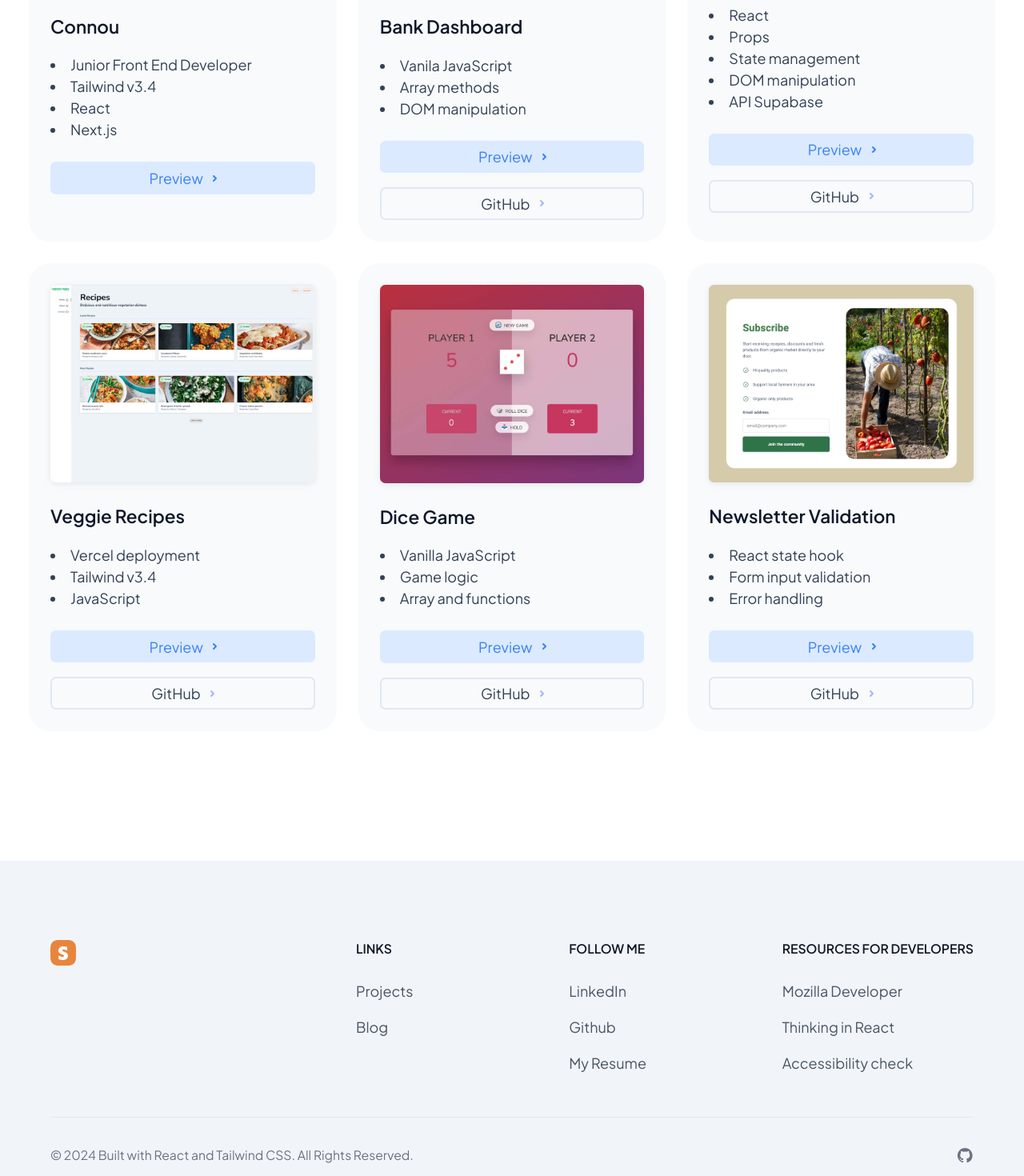
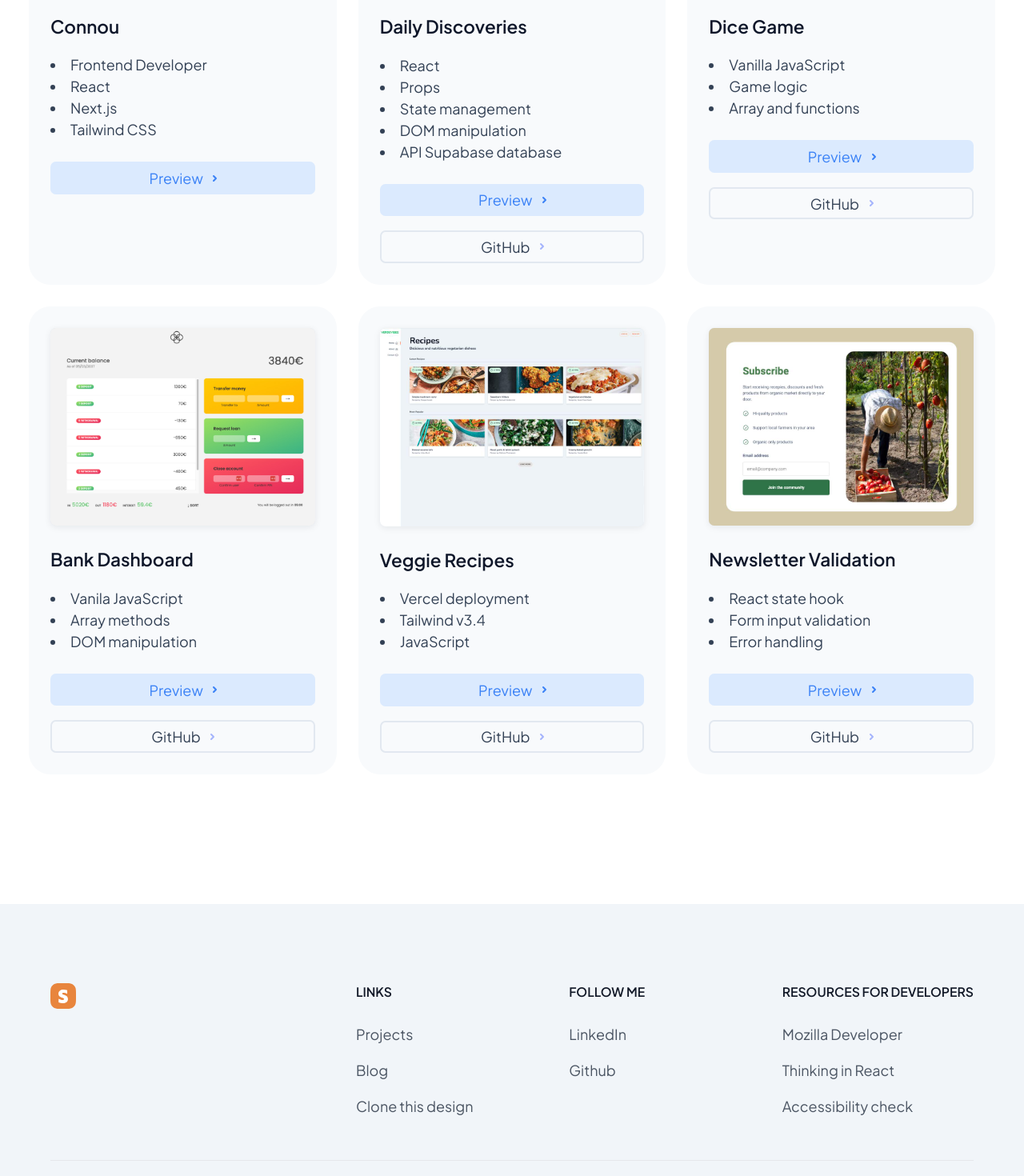
Before and after one commit to sanicodeplayground/portfolio2024, a React (Vite) app: page /projects in a window 1280 px wide. Shown: the part 500-1970 px from the top of the page at 80% size. Built offline with nearby package versions, Linux system fonts and the light colour scheme.

Commit message:
reorder portfolio items

```diff
--- a/src/components/Footer.jsx
+++ b/src/components/Footer.jsx
@@ -1,6 +1,56 @@
 import { Link } from "react-router-dom";
 
+const linksPortfolio = [
+  {
+    id: 1,
+    title: "Projects",
+    URL: "/projects",
+  },
+  {
+    id: 2,
+    title: "Blog",
+    URL: "/blog",
+  },
+  {
+    id: 3,
+    title: "Clone this design",
+    URL: "https://github.com/sanicodeplayground/portfolio2024",
+  },
+];
+
+const linksSocial = [
+  {
+    id: 1,
+    title: "LinkedIn",
+    URL: "https://www.linkedin.com/in/sgailu/",
+  },
+  {
+    id: 2,
+    title: "Github",
+    URL: "https://github.com/sanicodeplayground",
+  },
+];
+
+const footerResources = [
+  {
+    id: 1,
+    title: "Mozilla Developer",
+    URL: "https://developer.mozilla.org/en-US/",
+  },
+  {
+    id: 2,
+    title: "Thinking in React",
+    URL: "https://react.dev/learn/thinking-in-react",
+  },
+  {
+    id: 3,
+    title: "Accessibility check",
+    URL: "https://wave.webaim.org/",
+  },
+];
+
 function Footer() {
+  const currentYear = new Date().getFullYear();
   return (
     <footer className="my-0 bg-slate-100 sm:p-6 dark:bg-gray-800">
       <div className="container pt-16">
@@ -38,16 +88,13 @@ function Footer() {
                 Links
               </h2>
               <ul className="text-gray-600 dark:text-gray-400">
-                <li className="mb-4">
-                  <Link to="/projects" className="hover:underline">
-                    Projects
+                {linksPortfolio.map((link) => (
+                  <li key={link.id} className="mb-4">
+                    <Link to={link.URL} className="hover:underline">
+                      {link.title}
                     </Link>
                   </li>
-                <li className="mb-4">
-                  <Link to="/blog" className="hover:underline">
-                    Blog
-                  </Link>
-                </li>
+                ))}
               </ul>
             </div>
             <div>
@@ -55,33 +102,18 @@ function Footer() {
                 Follow me
               </h2>
               <ul className="text-gray-600 dark:text-gray-400">
-                <li className="mb-4">
+                {linksSocial.map((link) => (
+                  <li key={link.id} className="mb-4">
                     <a
-                    href="https://www.linkedin.com/in/sgailu/"
+                      href={link.URL}
                       className="hover:underline "
                       target="_blank"
+                      title={link.title}
                     >
-                    LinkedIn
+                      {link.title}
                     </a>
                   </li>
-                <li className="mb-4">
-                  <a
-                    href="https://github.com/sanicodeplayground"
-                    className="hover:underline"
-                    target="_blank"
-                  >
-                    Github
-                  </a>
-                </li>
-                <li className="mb-4">
-                  <a
-                    href="./images/Sanita-Gailuma-2024.pdf"
-                    className="hover:underline "
-                    target="_blank"
-                  >
-                    My Resume
-                  </a>
-                </li>
+                ))}
               </ul>
             </div>
             <div>
@@ -89,35 +121,18 @@ function Footer() {
                 Resources for Developers
               </h2>
               <ul className="text-gray-600 dark:text-gray-400">
-                <li className="mb-4">
+                {footerResources.map((link) => (
+                  <li key={link.id} className="mb-4">
                     <a
-                    href="https://developer.mozilla.org/en-US/"
+                      href={link.URL}
                       className="hover:underline"
                       target="_blank"
+                      title={link.title}
                     >
-                    Mozilla Developer
+                      {link.title}
                     </a>
                   </li>
-                <li className="mb-4">
-                  <a
-                    href="https://react.dev/learn/thinking-in-react"
-                    className="hover:underline"
-                    target="_blank"
-                  >
-                    Thinking in React
-                  </a>
-                </li>
-                <li className="mb-4">
-                  <a
-                    href="https://wave.webaim.org/"
-                    className="hover:underline"
-                    target="_blank"
-                    aria-label="Accessibility check resource"
-                    title="Accessibility check resource"
-                  >
-                    Accessibility check
-                  </a>
-                </li>
+                ))}
               </ul>
             </div>
           </div>
@@ -125,15 +140,8 @@ function Footer() {
         <hr className="my-6 border-gray-200 sm:mx-auto dark:border-gray-700 lg:my-8" />
         <div className="sm:flex sm:items-center sm:justify-between">
           <span className="text-sm text-gray-500 sm:text-center dark:text-gray-400">
-            © 2024{" "}
-            <a
-              href="https://github.com/sanicodeplayground/portfolio2024"
-              className="hover:underline"
-              target="_blank"
-            >
-              Built with React and Tailwind CSS
-            </a>
-            . All Rights Reserved.
+            © {currentYear} Built with React and Tailwind CSS . All Rights
+            Reserved.
           </span>
           <div className="flex mt-4 space-x-6 sm:justify-center sm:mt-0">
             <a
--- a/src/components/ProjectsData.jsx
+++ b/src/components/ProjectsData.jsx
@@ -1,52 +1,64 @@
-
 const projects = [
   {
-    id: 'connou',
-    image: './images/portfolio/portfolioConnou.jpg',
-    title: 'Connou',
-    previewURL: 'https://connou.app',
-    description: ['Junior Front End Developer', 'Tailwind v3.4', 'React', 'Next.js']
+    id: "connou",
+    image: "./images/portfolio/portfolioConnou.jpg",
+    title: "Connou",
+    previewURL: "https://connou.app",
+    description: ["Frontend Developer", "React", "Next.js", "Tailwind CSS"],
   },
   {
-    id: 'bank-dashboard',
-    image: './images/portfolio/bank-app.jpg',
-    title: 'Bank Dashboard',
-    previewURL: 'https://sanicodeplayground.github.io/bank-dashboard',
-    githubURL: 'https://github.com/sanicodeplayground/bank-dashboard',
-    description: ['Vanila JavaScript', 'Array methods', 'DOM manipulation']
+    id: "facts",
+    image: "./images/portfolio/portfolioDailyDiscoveries.png",
+    title: "Daily Discoveries",
+    previewURL: "https://dailydiscoveries.netlify.app/",
+    githubURL: "https://github.com/sanicodeplayground/daily-discoveries",
+    description: [
+      "React",
+      "Props",
+      "State management",
+      "DOM manipulation",
+      "API Supabase database",
+    ],
   },
   {
-    id: 'facts',
-    image: './images/portfolio/portfolioDailyDiscoveries.png',
-    title: 'Daily Discoveries',
-    previewURL: 'https://dailydiscoveries.netlify.app/',
-    githubURL: 'https://github.com/sanicodeplayground/daily-discoveries',
-    description: ['React', 'Props', 'State management', 'DOM manipulation', 'API Supabase']
+    id: "dice-game",
+    image: "./images/portfolio/portfolioGameDice.jpg",
+    title: "Dice Game",
+    previewURL: "https://sanicodeplayground.github.io/js-dice-game/",
+    githubURL: "https://github.com/sanicodeplayground/js-dice-game",
+    description: ["Vanilla JavaScript", "Game logic", "Array and functions"],
   },
   {
-    id: 'veggie',
-    image: './images/portfolio/portfolioVerde.jpg',
-    title: 'Veggie Recipes',
-    previewURL: 'https://tailwindcss-shop.vercel.app/',
-    githubURL: 'https://github.com/sanicodeplayground/tailwindcss',
-    description: ['Vercel deployment', 'Tailwind v3.4', 'JavaScript']
+    id: "bank-dashboard",
+    image: "./images/portfolio/bank-app.jpg",
+    title: "Bank Dashboard",
+    previewURL: "https://sanicodeplayground.github.io/bank-dashboard",
+    githubURL: "https://github.com/sanicodeplayground/bank-dashboard",
+    description: ["Vanila JavaScript", "Array methods", "DOM manipulation"],
   },
+
   {
-    id: 'dice-game',
-    image: './images/portfolio/portfolioGameDice.jpg',
-    title: 'Dice Game',
-    previewURL: 'https://sanicodeplayground.github.io/js-dice-game/',
-    githubURL: 'https://github.com/sanicodeplayground/js-dice-game',
-    description: ['Vanilla JavaScript', 'Game logic', 'Array and functions']
+    id: "veggie",
+    image: "./images/portfolio/portfolioVerde.jpg",
+    title: "Veggie Recipes",
+    previewURL: "https://tailwindcss-shop.vercel.app/",
+    githubURL: "https://github.com/sanicodeplayground/tailwindcss",
+    description: ["Vercel deployment", "Tailwind v3.4", "JavaScript"],
   },
+
   {
-    id: 'newsletter-validation',
-    image: './images/portfolio/portfolioNewsletterValidation.jpg',
-    title: 'Newsletter Validation',
-    previewURL: 'https://react-newsletter-sign-up-rho.vercel.app/',
-    githubURL: 'https://github.com/sanicodeplayground/react-newsletter-sign-up-form',
-    description: ['React state hook', 'Form input validation', 'Error handling']
-  }
-]
+    id: "newsletter-validation",
+    image: "./images/portfolio/portfolioNewsletterValidation.jpg",
+    title: "Newsletter Validation",
+    previewURL: "https://react-newsletter-sign-up-rho.vercel.app/",
+    githubURL:
+      "https://github.com/sanicodeplayground/react-newsletter-sign-up-form",
+    description: [
+      "React state hook",
+      "Form input validation",
+      "Error handling",
+    ],
+  },
+];
 
 export default projects;
```
Also changed, not shown: public/images/portfolio/portfolioDailyDiscoveries.png. Lines whose indentation alone changed are shown as unchanged.
